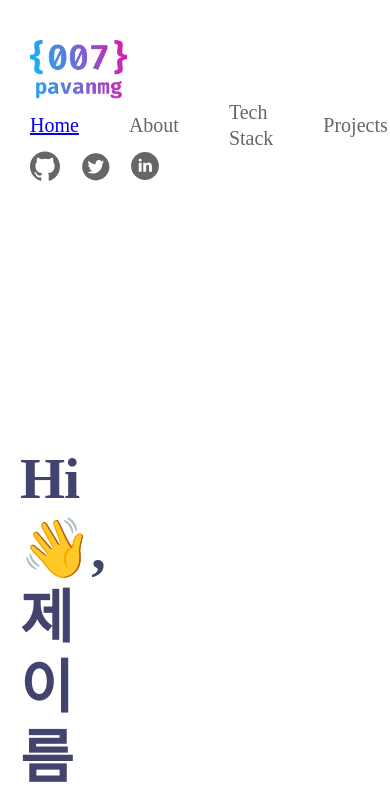
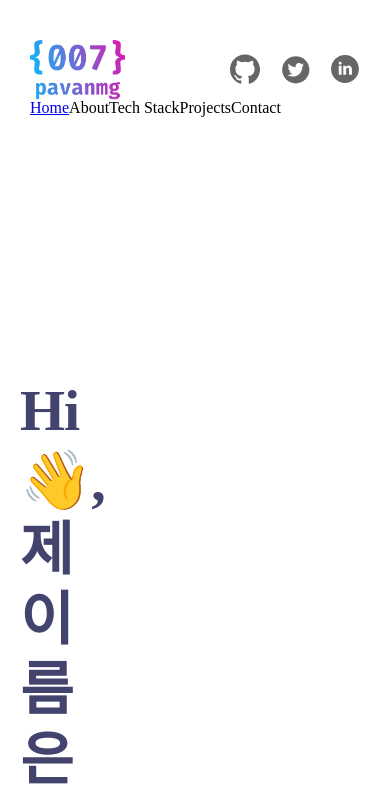
Before and after one commit to congchu/web-advanced, a plain HTML site: page index.html in a window 390 px wide. Shown: the top 795 px of the page. Drawn offline with Linux system fonts and the light colour scheme.

Commit message:
(WIP) 실습 진행중

```diff
--- a/index.html
+++ b/index.html
@@ -6,11 +6,9 @@
   <meta name="viewport" content="width=device-width, initial-scale=1.0">
   <link rel="stylesheet" href="./reset.css">
   <link rel="stylesheet" href="./style.css">
+  <link rel="stylesheet" href="responsive.css" media="(max-width: 768px)">
   <title>개발 강아지 토리</title>
 </head>
-
-
-
 
 <body>
   <!-- navigation -->
@@ -30,6 +28,13 @@
       <a href="#"><img src="./images/icons/twitter.svg" alt="twitter" /></a>
       <a href="#"><img src="./images/icons/linkedin.svg" alt="linkedin" /></a>
     </div>
+    <ul class="nav-items-mobile">
+      <li><a href="#">Home</a></li>
+      <li>About</li>
+      <li>Tech Stack</li>
+      <li>Projects</li>
+      <li>Contact</li>
+    </ul>
   </nav>
   <!-- 헤더 : 내소개 -->
   <header>
--- /dev/null
+++ b/responsive.css
@@ -0,0 +1,16 @@
+body {
+  /* background-color: yellow; */
+}
+
+.top-nav .top-logo {
+  width: 95px;
+  height: 60px;
+}
+
+.nav-items {
+  display: none;
+}
+
+.nav-items-mobile {
+  display: flex;
+}
--- a/style.css
+++ b/style.css
@@ -235,3 +235,8 @@ footer .footer-links {
   background-clip: text;
   color: transparent; /* 글자 색을 투명하게 */
 }
+
+.nav-items.mobile {
+  display: none;
+  /* visibility: hidden; */
+}
```
Also changed, not shown: lecture/가상속성/1-link.html (+5 -5 lines).
